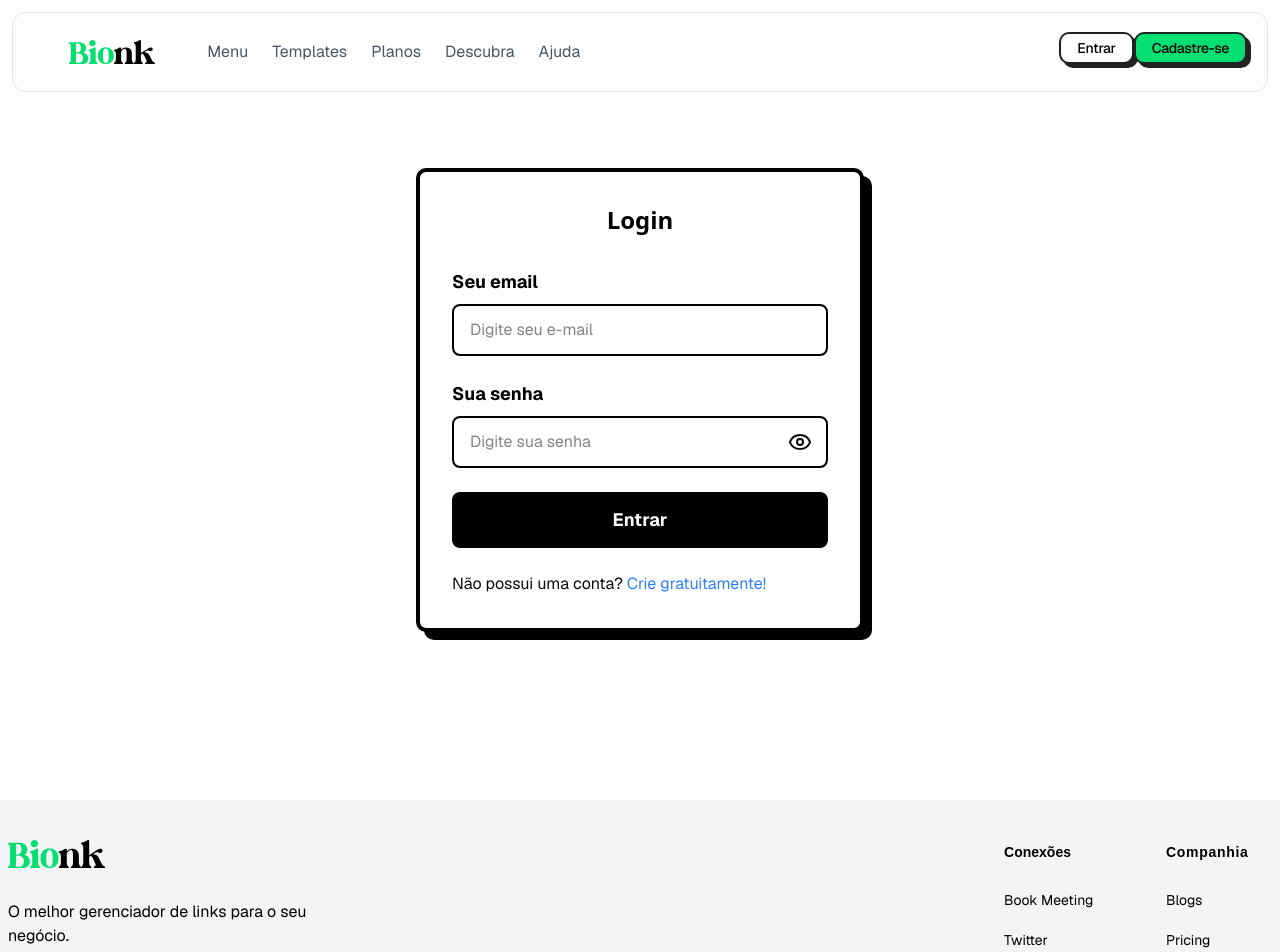
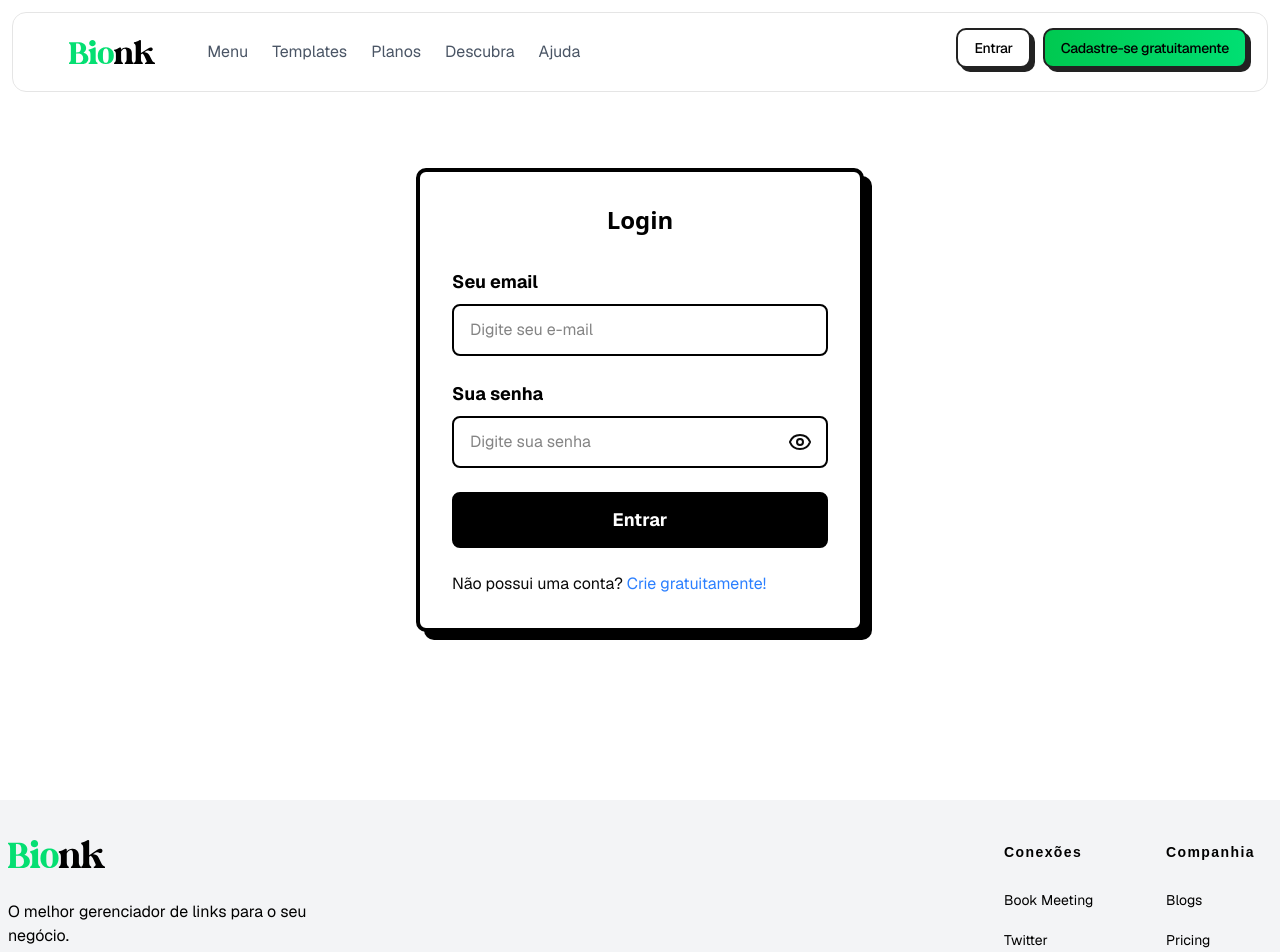
Before and after one commit to gabriellucasvh/bionk, a Next.js app: page /login in a window 1280 px wide. Shown: the top 952 px of the page. Built offline with nearby package versions, Linux system fonts and the light colour scheme; no server answers; a web font is replaced by a local one.

Commit message:
style: cores dos botões para green-500, not-found responsivo e botões do header maiores e com espaço corrigido

```diff
--- a/src/app/(public)/registro/formulario-registro.tsx
+++ b/src/app/(public)/registro/formulario-registro.tsx
@@ -81,7 +81,7 @@ function Register() {
         className="bg-white p-8 rounded-lg w-full max-w-md border-4 border-black shadow-[8px_8px_0px_0px_rgba(0,0,0,1)]"
         onSubmit={handleSubmit(onSubmit)}
       >
-        <h2 className="text-2xl font-bold mb-8 text-center text-black" style={{ fontFamily: "system-ui" }}>
+        <h2 className="text-2xl font-bold mb-8 text-center text-black">
           Registro
         </h2>
 
--- a/src/app/not-found.tsx
+++ b/src/app/not-found.tsx
@@ -5,10 +5,10 @@ import Image from 'next/image'
 export default function NotFound() {
     return (
         <div className='flex flex-col items-center justify-center min-h-screen bg-white'>
-            <div className='flex flex-col items-center justify-center space-y-5 min-h-screen'>
-                <Image src={"/warning.svg"} alt='' width={160} height={90} />
+            <div className='flex flex-col items-center justify-center space-y-5 min-h-screen px-2'>
+                <Image src={"/warning.svg"} alt='error' width={160} height={90} />
                 <h2 className='font-baithe tracking-wider text-5xl'>Oops...</h2>
-                <p>Parece que temos algum problema aqui! A página foi movida ou não existe.</p>
+                <p className='text-center'>Parece que temos algum problema aqui! A página foi movida ou não existe mais.</p>
                 <NotFoundButton />
             </div>
             <Footer />
--- a/src/components/CtaSection.tsx
+++ b/src/components/CtaSection.tsx
@@ -1,7 +1,11 @@
+"use client"
+
 import { ArrowRight, Users } from "lucide-react";
 import NeoButton from "./neo-button";
+import { useRouter } from "next/navigation";
 
 export default function CtaSection() {
+    const router = useRouter()
     return (
 
         <section className="py-20 bg-white text-black">
@@ -18,21 +22,19 @@ export default function CtaSection() {
                         <div className="relative group">
                             <NeoButton
                                 className="bg-white flex px-8 py-4 text-black font-semibold"
+                                onClick={() => {router.push("/registro")}}
                             >
                                 Criar Conta Grátis <ArrowRight className="ml-2 h-5 w-5" />
                             </NeoButton>
                         </div>
 
                         <NeoButton
-                            className="bg-green-400 flex px-8 py-4 "
+                            className="bg-green-500 flex px-8 py-4 "
+                            onClick={() => {router.push("/planos")}}
                         >
                             Ver Planos Premium <Users className="ml-2 h-5 w-5" />
                         </NeoButton>
                     </div>
-
-                    <p className="mt-8 text-sm text-black">
-                        Teste grátis por 14 dias. Sem necessidade de cartão de crédito.
-                    </p>
                 </div>
             </div>
         </section>
--- a/src/components/Footer.tsx
+++ b/src/components/Footer.tsx
@@ -50,13 +50,13 @@ const Footer = () => {
                 O melhor gerenciador de links para o seu negócio.
             </p>
             <div className="flex space-x-6 text-sm ">
-              <div>Made with ❤️ by <Link className='underline decoration-2 decoration-blue-500 hover:text-blue-500 transition-colors duration-200' href={"https://prysmus.com"}>Prysmus</Link>.</div>
+              <div>Made with ❤️ from Brasil.</div>
             </div>
           </div>
           {/* Navigations */}
           <div className="mt-16 grid grid-cols-2 gap-14 md:grid-cols-2 lg:mt-0 xl:col-span-2">
             <div className="md:mt-0">
-              <h3 className="text-sm font-semibold leading-6 font-baithe tracking-widerr">
+              <h3 className="text-sm font-semibold leading-6 font-baithe tracking-widest">
                 Conexões
               </h3>
               <div className="mt-6 space-y-4">
@@ -76,7 +76,7 @@ const Footer = () => {
             </div>
             <div>
               <div>
-                <h3 className="text-sm font-semibold leading-6 font-baithe tracking-wider">
+                <h3 className="text-sm font-semibold leading-6 font-baithe tracking-widest">
                   Companhia
                 </h3>
                 <div className="mt-6 space-y-4">
--- a/src/components/Header.tsx
+++ b/src/components/Header.tsx
@@ -42,23 +42,23 @@ const Header: React.FC = () => {
         {session ? (
           <NeoButton
             onClick={() => router.push("/dashboard")}
-            className="bg-green-400"
+            className="bg-green-500"
           >
             Dashboard
           </NeoButton>
         ) : (
-          <div>
+          <div className='flex items-center gap-3'>
             <NeoButton
               onClick={() => router.push("/login")}
-              className="bg-white"
+              className="py-2 bg-white"
             >
               Entrar
             </NeoButton>
             <NeoButton
               onClick={() => router.push("/registro")}
-              className="bg-green-400"
+              className="py-2 bg-gradient-to-r from-green-500 to-green-400"
             >
-              Cadastre-se
+              Cadastre-se gratuitamente
             </NeoButton>
           </div>
         )}
--- a/src/components/HeaderMobile.tsx
+++ b/src/components/HeaderMobile.tsx
@@ -3,7 +3,7 @@ import Link from 'next/link';
 import { useState } from 'react';
 import { motion, AnimatePresence } from 'framer-motion';
 import NeoButton from './neo-button';
-import { useSession } from 'next-auth/react'
+import { useSession } from 'next-auth/react';
 import { useRouter } from 'next/navigation';
 import Image from 'next/image';
 import { Menu, X } from 'lucide-react';
@@ -46,7 +46,7 @@ const HeaderMobile = () => {
                                 animate={{ opacity: 1, x: 0 }}
                                 transition={{ delay: 0.1 }}
                             >
-                                <Link href={menu.href} className='block text-gray-600 hover:text-black transition-colors duration-200 px-4 py-2 rounded-md active:bg-gray-200'>
+                                <Link href={menu.href} className='block  w-full text-gray-600 hover:text-black transition-colors duration-200 px-4 py-2 rounded-md active:bg-gray-200'>
                                     {menu.label}
                                 </Link>
                             </motion.div>
@@ -57,27 +57,27 @@ const HeaderMobile = () => {
                             transition={{ delay: 0.2 }}
                             className='flex flex-col gap-4 mt-4'
                         >
-                            <div className="flex w-full justify-end gap-4">
+                            <div className="flex w-full justify-end gap-4 border-t pt-4">
                                 {session ? (
                                     <NeoButton
                                         onClick={() => router.push("/dashboard")}
-                                        className="bg-green-400"
+                                        className="bg-green-500"
                                     >
                                         Dashboard
                                     </NeoButton>
                                 ) : (
-                                    <div>
+                                    <div className='flex items-center w-full justify-center gap-3'>
                                         <NeoButton
                                             onClick={() => router.push("/login")}
-                                            className="bg-white"
+                                            className="p-2 bg-white"
                                         >
                                             Entrar
                                         </NeoButton>
                                         <NeoButton
                                             onClick={() => router.push("/registro")}
-                                            className="bg-green-400"
+                                            className="p-2 bg-gradient-to-r from-green-500 to-green-400"
                                         >
-                                            Cadastre-se
+                                            Cadastre-se gratuitamente
                                         </NeoButton>
                                     </div>
                                 )}
--- a/src/components/Hero.tsx
+++ b/src/components/Hero.tsx
@@ -3,9 +3,11 @@
 import { useEffect, useState } from "react";
 import { ArrowRight, ExternalLink, Link as LinkIcon } from "lucide-react";
 import NeoButton from "./neo-button";
+import { useRouter } from "next/navigation";
 
 const Hero = () => {
   const [isLoaded, setIsLoaded] = useState(false);
+  const router = useRouter();
 
   useEffect(() => {
     // Simulação de carregamento suave
@@ -68,6 +70,7 @@ const Hero = () => {
         >
           <NeoButton
             className="group relative bg-rose overflow-hidden px-6 py-3 text-black"
+            onClick={() => router.push("/registro")}
           >
             <span className="relative z-10 flex items-center font-medium">
               Comece Grátis <ArrowRight className="ml-2 h-4 w-4 transition-transform group-hover:translate-x-1" />
@@ -76,6 +79,7 @@ const Hero = () => {
           </NeoButton>
           <NeoButton
             className="flex items-center  px-6 py-3 font-medium text-black bg-gray-50"
+            onClick={() => router.push("/demo")}
           >
             Ver Demonstração <ExternalLink className="ml-2 h-4 w-4" />
           </NeoButton>
```
